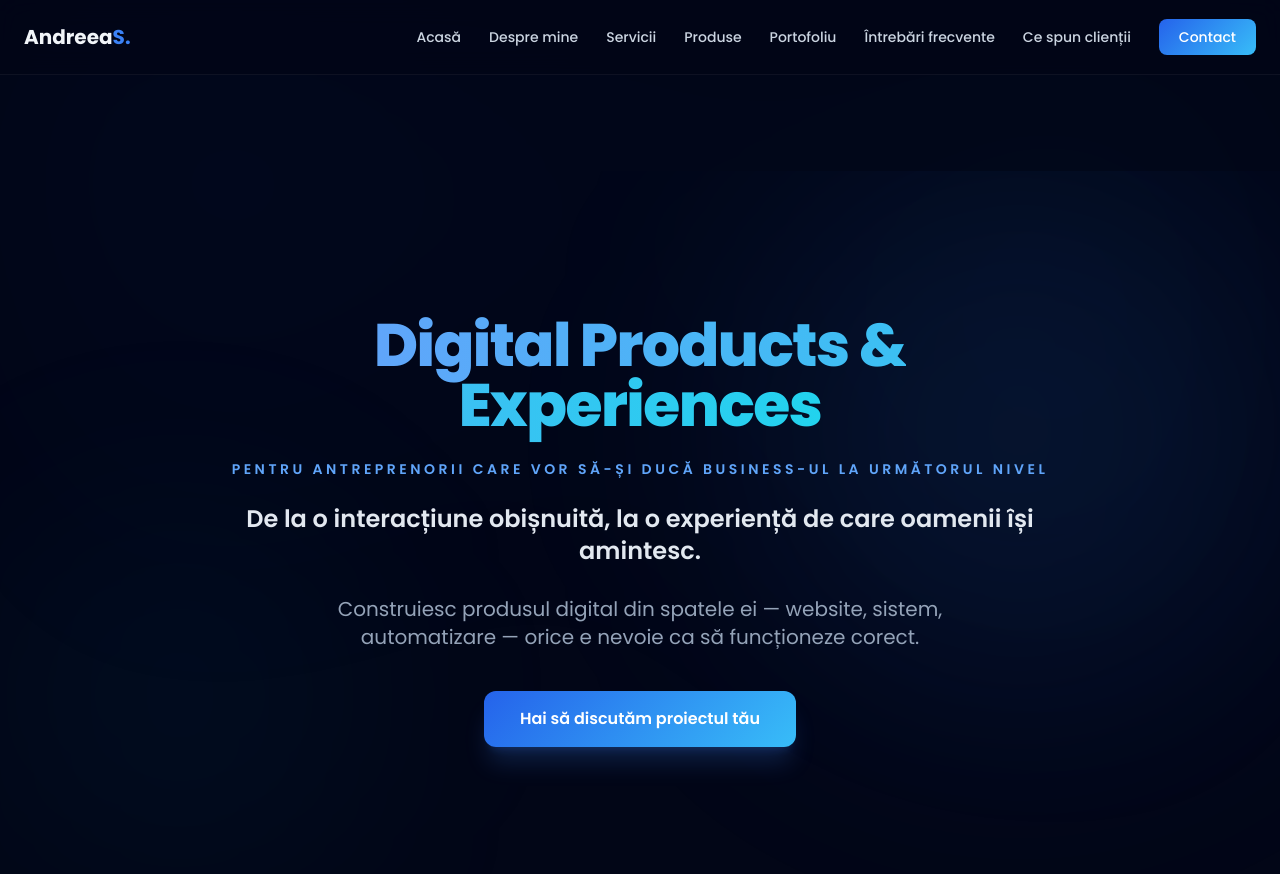
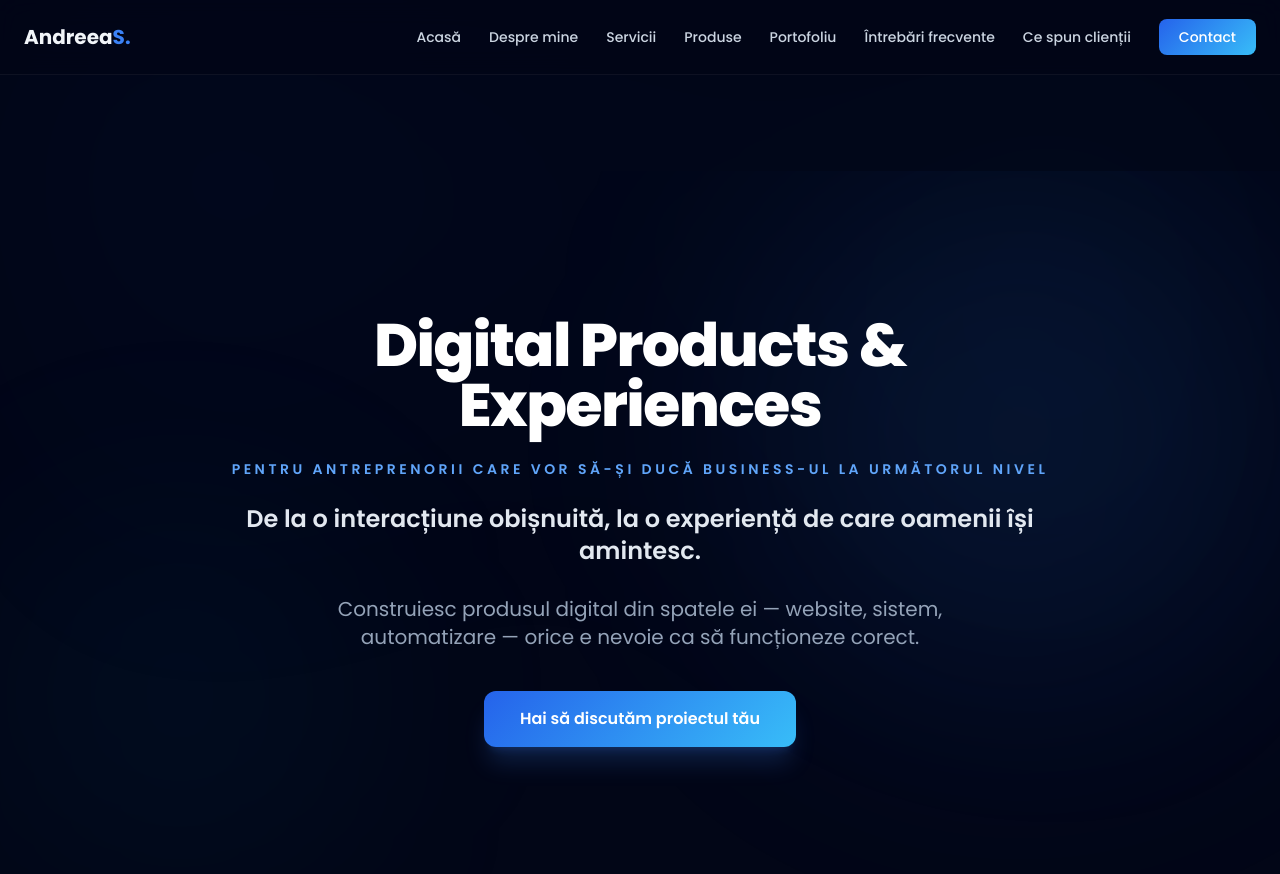
Before and after one commit to SanduAndreea22/andreeatech, a Django app: page / in a window 1280 px wide. Shown: the top 874 px of the page. Run offline with Django 5.2, Linux system fonts and the light colour scheme; some libraries are stand-ins or nearby versions.

Commit message:
Remove gradient from hero H1 to contrast with blue eyebrow
The full-gradient H1 read as nearly the same color as the blue-400
eyebrow line above it; plain white matches the site's other H1s.

```diff
--- a/templates/website/home.html
+++ b/templates/website/home.html
@@ -10,7 +10,7 @@
 
     <div class="relative max-w-4xl mx-auto px-6 text-center">
         <h1 class="text-4xl sm:text-5xl md:text-6xl font-extrabold tracking-tight leading-[1.1] text-white mb-6">
-            <span class="gradient-text">Digital Products & Experiences</span>
+            Digital Products & Experiences
         </h1>
         <p class="text-blue-400 text-sm uppercase tracking-[0.25em] font-semibold mb-6">Pentru antreprenorii care vor să-și ducă business-ul la următorul nivel</p>
         <p class="text-xl md:text-2xl font-semibold text-slate-200 mb-7">
```
